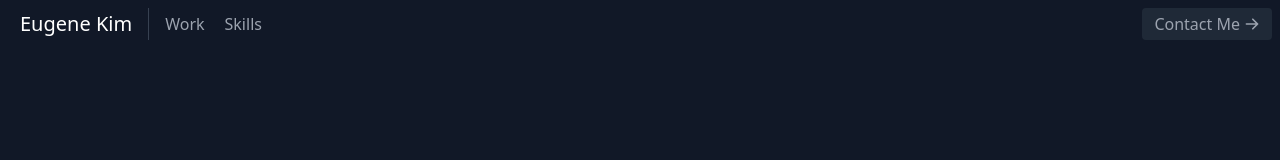
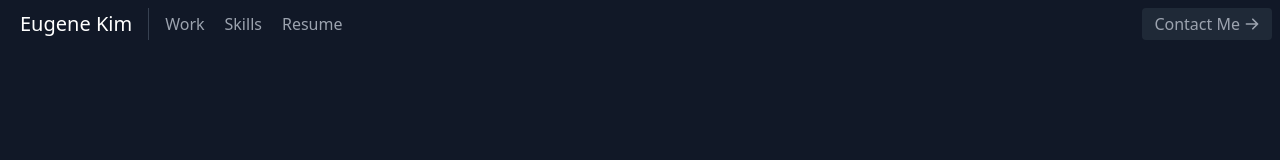
Before and after one commit to eugenetedkim/react_portfolio, a React (Create React App) app: page / in a window 1280 px wide. Shown: the top 160 px of the page. Built offline with nearby package versions, Linux system fonts and the light colour scheme.

Commit message:
Added a link to display resume.pdf

```diff
--- a/src/components/About.js
+++ b/src/components/About.js
@@ -24,6 +24,7 @@ export default function About() {
               <a
                 className="text-green-500 hover:underline visited:text-purple-600"
                 href="https://www.fulgentgenetics.com/"
+                target="_blank"
                 rel="noopener noreferrer"
               >
                 Fulgent Genetics
--- a/src/components/Navbar.js
+++ b/src/components/Navbar.js
@@ -19,8 +19,16 @@ export default function Navbar() {
           <a href="#projects" className="mr-5 hover:text-white">
             Work
           </a>
-          <a href="#skills" className="hover:text-white">
+          <a href="#skills" className="mr-5 hover:text-white">
             Skills
+          </a>
+          <a
+            className="hover:text-white"
+            href="./resume.pdf"
+            target="_blank"
+            rel="noopener noreferrer"
+          >
+            Resume
           </a>
         </nav>
         <a
```
Also changed, not shown: 10 other files (tests, documents, lock files or other folders).
